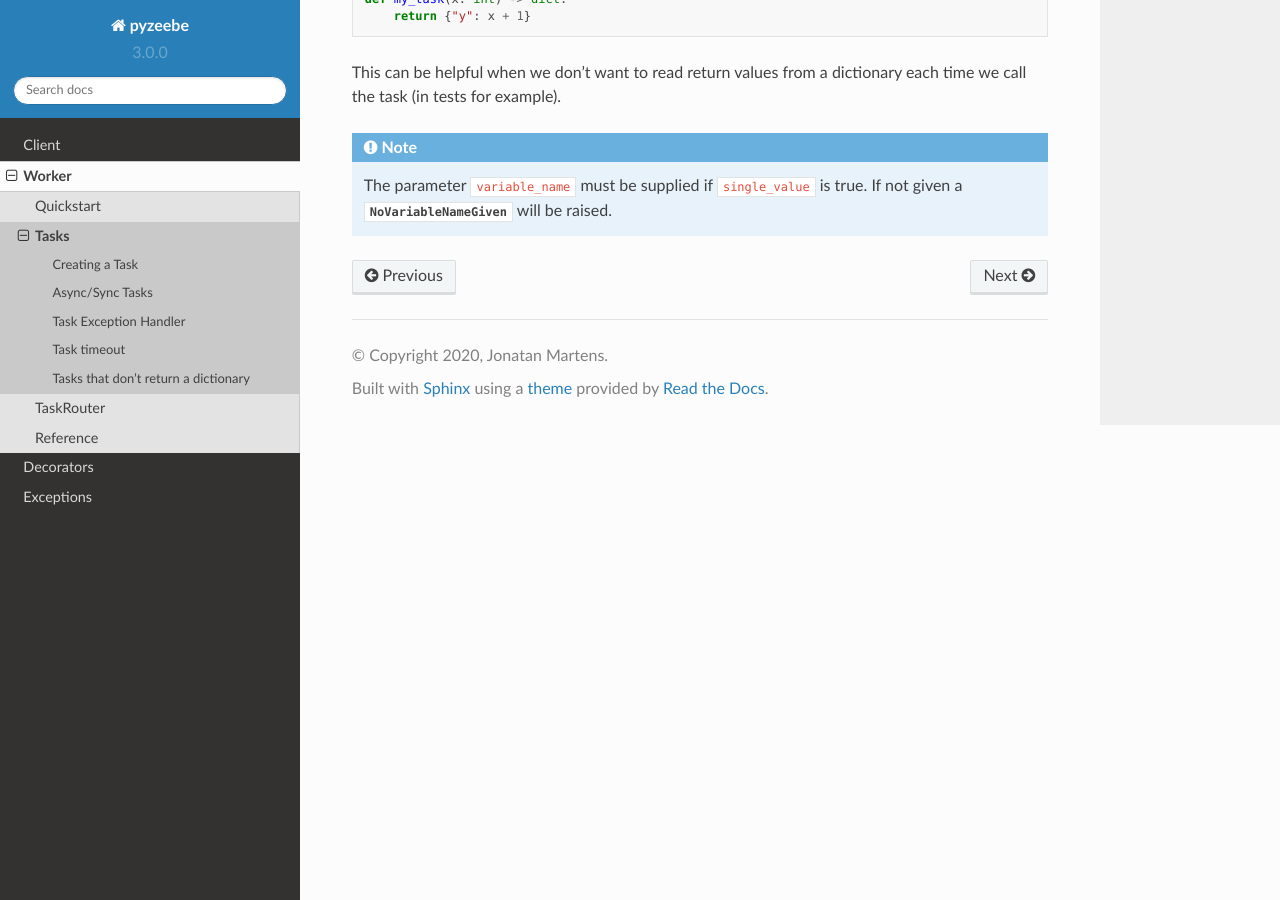
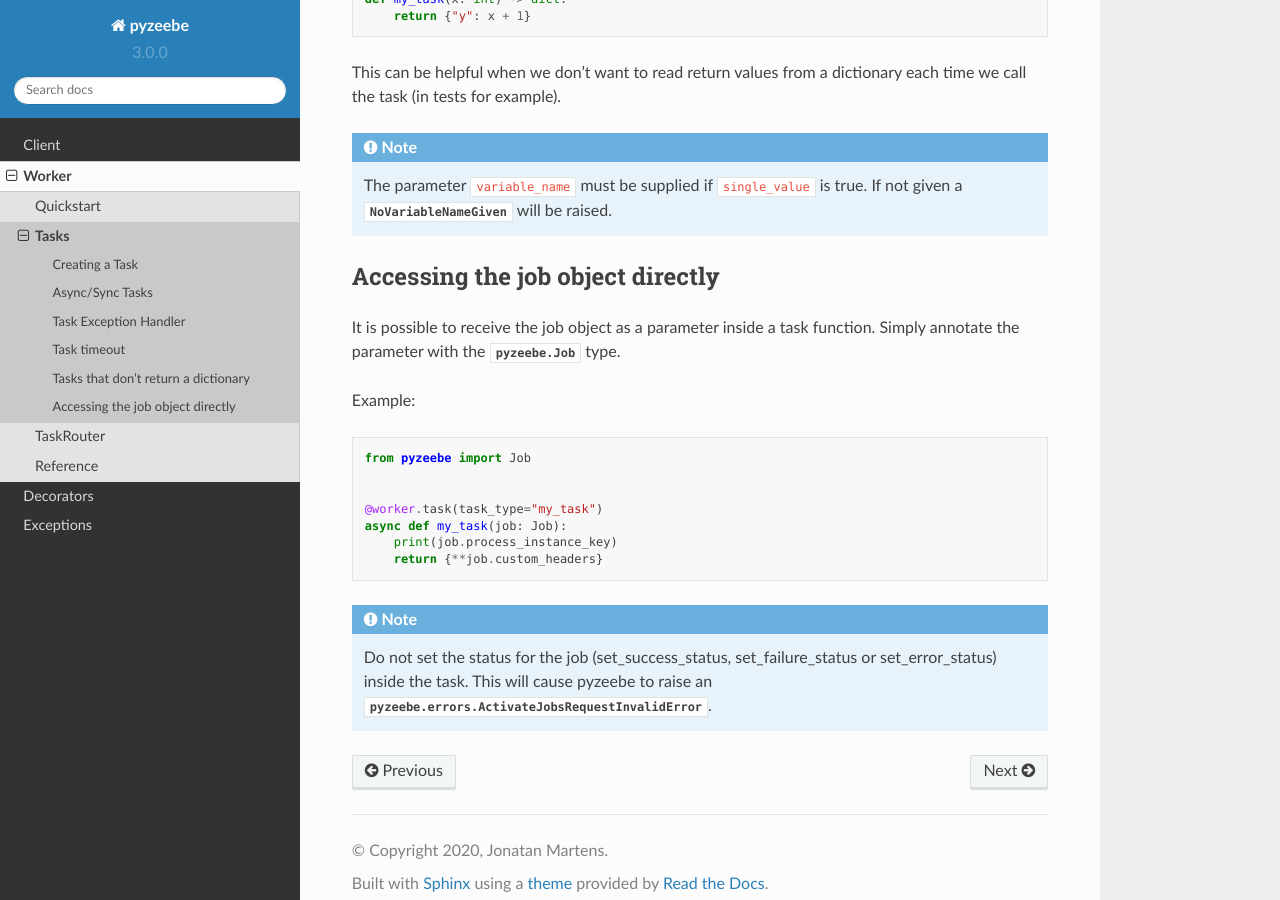
Before and after one commit to camunda-community-hub/pyzeebe, a Sphinx documentation site: the page built from docs/worker_tasks.rst, in a window 1280 px wide and 900 px high, scrolled down 2628 px. Built offline with Sphinx 7.4.7 and the Read the Docs theme 2.0.0, drawn with Linux system fonts in a browser that asks for light colours.

Commit message:
Add documentation for accessing the job object inside a task

```diff
--- a/docs/worker_tasks.rst
+++ b/docs/worker_tasks.rst
@@ -131,3 +131,25 @@ This can be helpful when we don't want to read return values from a dictionary e
 .. note::
 
     The parameter ``variable_name`` must be supplied if ``single_value`` is true. If not given a :class:`NoVariableNameGiven` will be raised.
+
+Accessing the job object directly
+---------------------------------
+
+It is possible to receive the job object as a parameter inside a task function. Simply annotate the parameter with the :py:class:`pyzeebe.Job` type.
+
+Example:
+
+.. code-block:: python
+
+    from pyzeebe import Job
+
+
+    @worker.task(task_type="my_task")
+    async def my_task(job: Job):
+        print(job.process_instance_key)
+        return {**job.custom_headers}
+
+.. note::
+
+    Do not set the status for the job (set_success_status, set_failure_status or set_error_status) inside the task.
+    This will cause pyzeebe to raise an :py:class:`pyzeebe.errors.ActivateJobsRequestInvalidError`.
```
